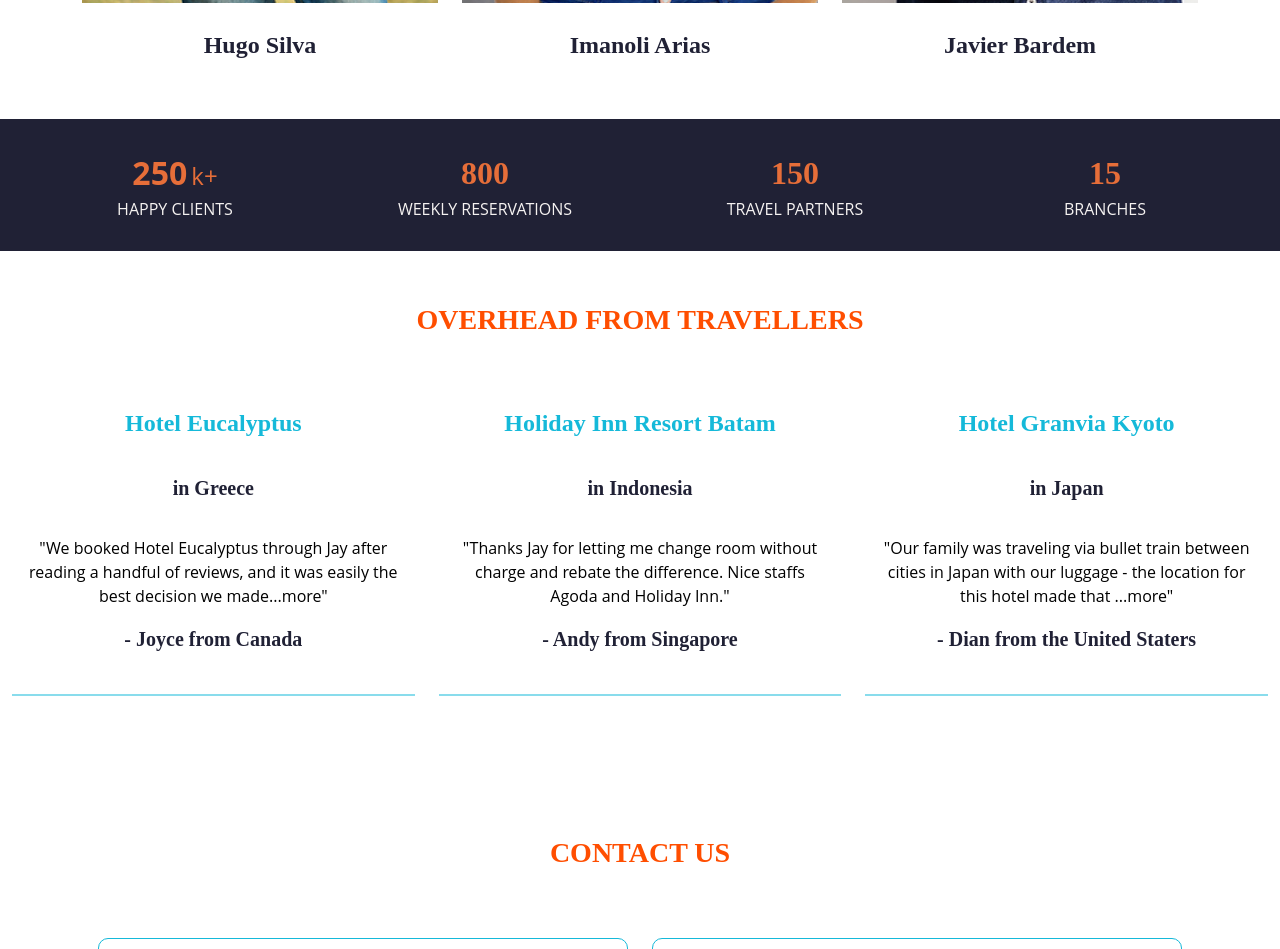
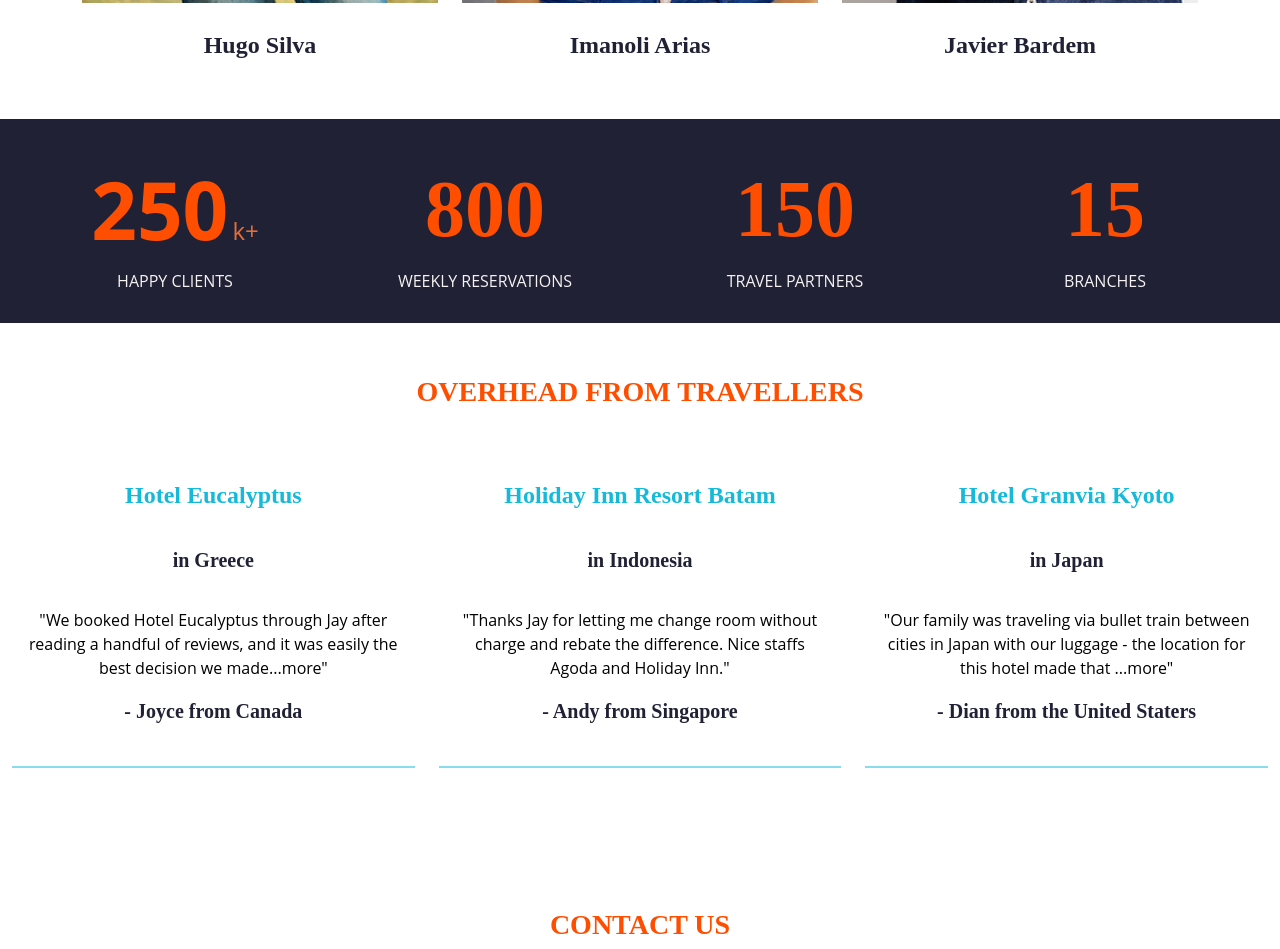
Before and after one commit to JanakaManjula/Jay-Travel-IT-WEB-24-64-0034, a plain HTML site: page index.html in a window 1280 px wide. Shown: the part 1843-2792 px from the top of the page. Drawn offline with nearby package versions, Linux system fonts and the light colour scheme.

Commit message:
Update style.css

```diff
--- a/css/style.css
+++ b/css/style.css
@@ -485,9 +485,9 @@
 }
 
 .counter .count-number {
-    font-size: 2rem;
+    font-size: 5rem;
     font-weight: bold;
-	color: #e66e39;
+	color: #ff4e00;
 }
 
 .counter .brand-name {
```
